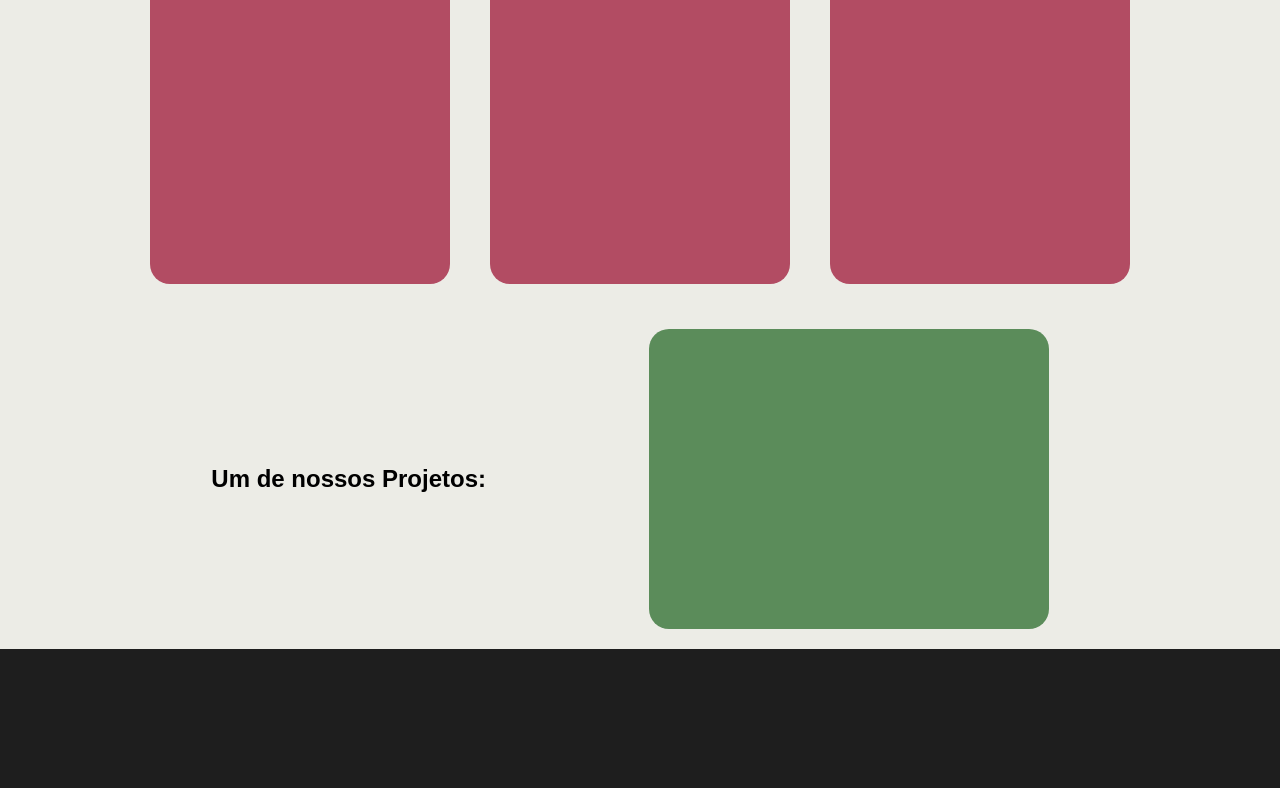
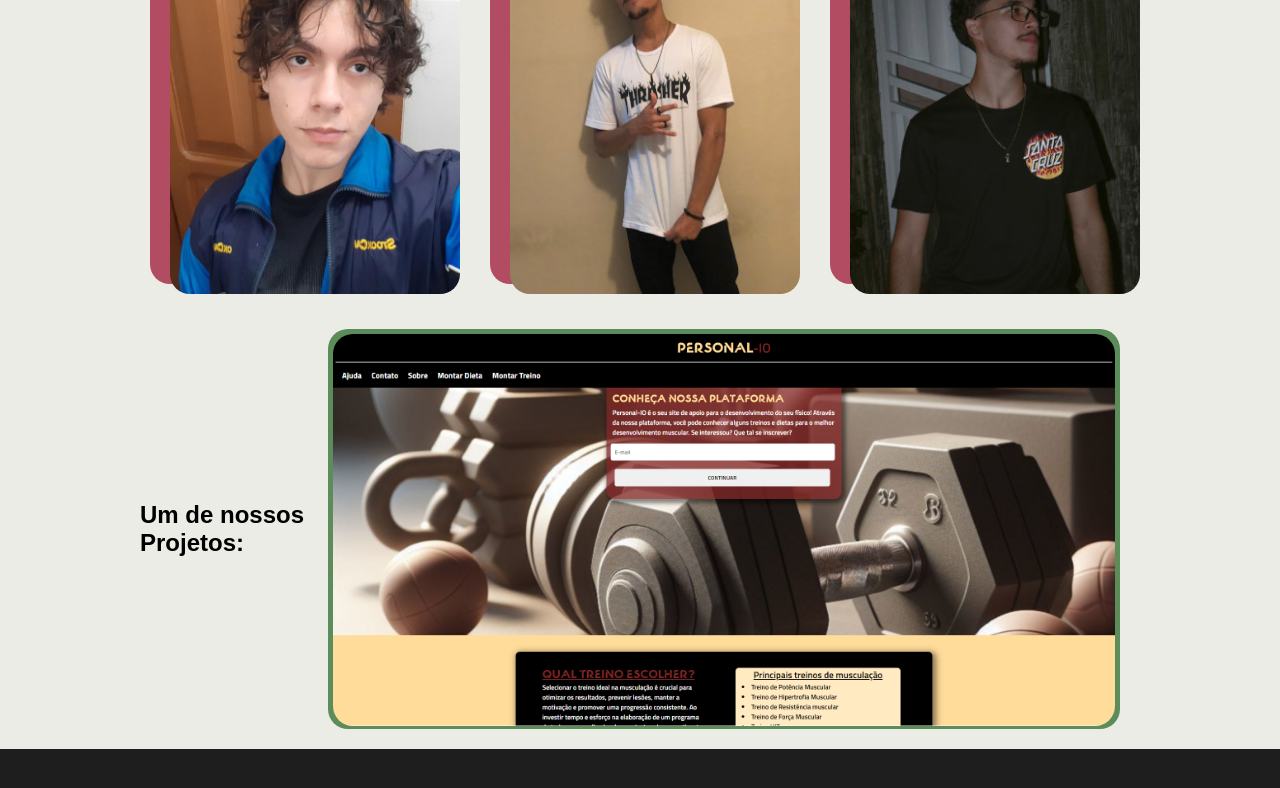
Before and after one commit to rafaelsouzapinto/me-frontend, a plain HTML site: page index.html in a window 1280 px wide. Shown: the part 1110-1898 px from the top of the page. Drawn offline with Linux system fonts and the light colour scheme.

Commit message:
index.html

```diff
--- a/index.html
+++ b/index.html
@@ -66,14 +66,14 @@
         </div>
 
         <section id="quem-somos">
-            <div id="kevo"></div>
-            <div id="rafa"></div>
-            <div id="gui"></div>
+            <div id="kevo"><a href=""><img id="guiz" src="img/kev_img.jpeg"></a></div>
+            <div id="rafa"><a href="portifolios/perfil-profissional-rafa/perfil-profissional - Copia/index.html"><img id="guiz" src="img/rafa_img.jpeg"></a></div>
+            <div id="gui"><a href=""><img id="guiz" src="img/gui_img.jpeg"></a></div>
         </section>
 
         <section id="projeto">
             <h2>Um de nossos Projetos:</h2>
-            <div id="imagem-projeto"></div>
+            <div id="imagem-projeto"><img id="pjt" src="img/personal.png"></div>
 
         </section>
     </main>
--- a/style.css
+++ b/style.css
@@ -164,8 +164,8 @@ main {
     margin: auto;
 }
 #imagem-projeto {
-   width: 400px;
-   height: 300px;
+   width: 1000px;
+   height: 400px;
    background-color: var(--color01);
    margin: 20px;
    border-radius: 20px;
@@ -175,3 +175,24 @@ footer {
     background-color: #1e1e1e;
     height: 500px;
 }
+#kev, #raf, #guiz{
+    width: 290px;
+    height: 340px;
+    display: inline-block;
+    border-radius: 20px;
+    margin: 20px;
+}
+#pjt{
+    display: flex;
+    align-items: center;
+    justify-content:space-around;
+    width: fill;
+    height: 98%;
+    margin: 5px;
+    border-radius: 20px;
+}
+#kev, #raf, #guiz:hover{
+    opacity: 0.2;
+    scale: 0.9;
+    transition: 0.8s;
+}
```
Also changed, not shown: img/gui_img.jpeg (added), img/kev_img.jpeg (added), img/personal.png (added), img/rafa_img.jpeg (added).
